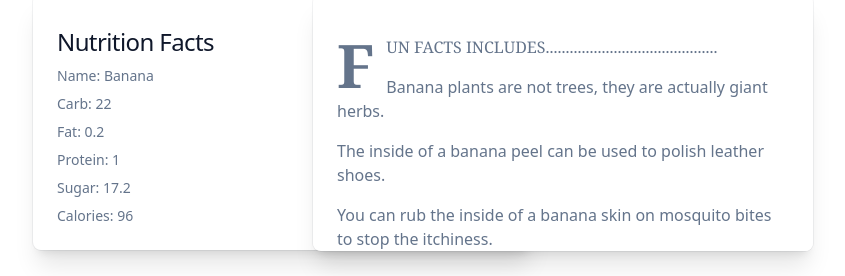
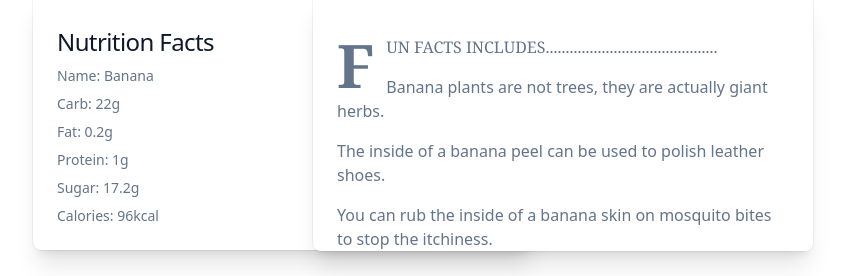
Before and after one commit to kaitchau/NutriFruit, a React (Create React App) app: page / in a window 1280 px wide. Shown: the part 430-706 px from the top of the page, without its empty margins (217-1062 px from the left). Built offline with nearby package versions, Linux system fonts and the light colour scheme.

Commit message:
added units

```diff
--- a/src/NutritionText.js
+++ b/src/NutritionText.js
@@ -17,19 +17,19 @@ const NutritionText = ({ name, nutritions }) => {
           Name: {name}
         </p>
         <p className="text-slate-500 dark:text-slate-400 mt-2 text-sm">
-          Carb: {carbs}
+          Carb: {carbs}g
         </p>
         <p className="text-slate-500 dark:text-slate-400 mt-2 text-sm">
-          Fat: {fats}
+          Fat: {fats}g
         </p>
         <p className="text-slate-500 dark:text-slate-400 mt-2 text-sm">
-          Protein: {proteins}
+          Protein: {proteins}g
         </p>
         <p className="text-slate-500 dark:text-slate-400 mt-2 text-sm">
-          Sugar: {sugars}
+          Sugar: {sugars}g
         </p>
         <p className="text-slate-500 dark:text-slate-400 mt-2 text-sm">
-          Calories: {cals}
+          Calories: {cals}kcal
         </p>
       </div>
     </div>
```
